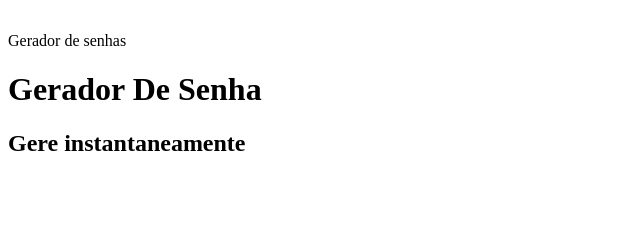
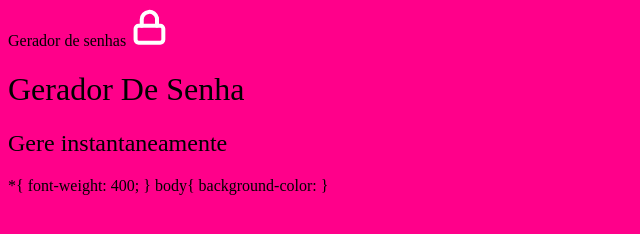
Before and after one commit to nataliainbox/Senhas-Barbie, a plain HTML site: page index.html in a window 1280 px wide. Shown: the whole page, without its empty margins (0-640 px from the left). Drawn offline with Linux system fonts and the light colour scheme.

Commit message:
++++++++++

```diff
--- a/estilo.css
+++ b/estilo.css
@@ -5,3 +5,10 @@
     --borda: #649856;
 
 }
+
+*{
+    font-weight: 400;
+}
+body{
+    background-color: #FF008A
+}
--- a/index.html
+++ b/index.html
@@ -3,7 +3,7 @@
 <head>
     <meta charset="UTF-8">
     <meta name="viewport" content="width-device"
-    <title>Gerador de senhas</title>
+    <title> Gerador de senhas</title>
     <link rel="stylesheet" href="./estilo.css"
 </head>
 
@@ -12,3 +12,9 @@
     <h1 class="titulo-principal"> Gerador De Senha </h1>
     <h2 class="titulo-secundario">Gere instantaneamente</h2>
 </body>
+    *{
+        font-weight: 400;
+    }
+    body{
+        background-color:
+    }
```
